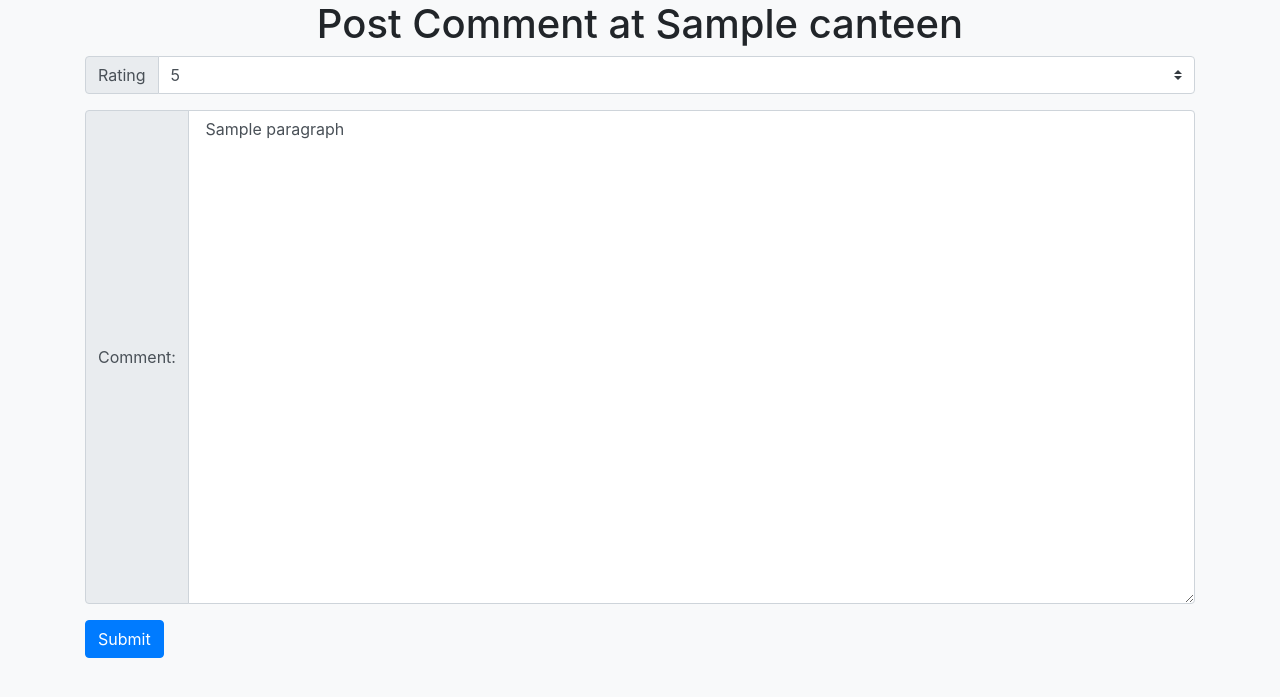
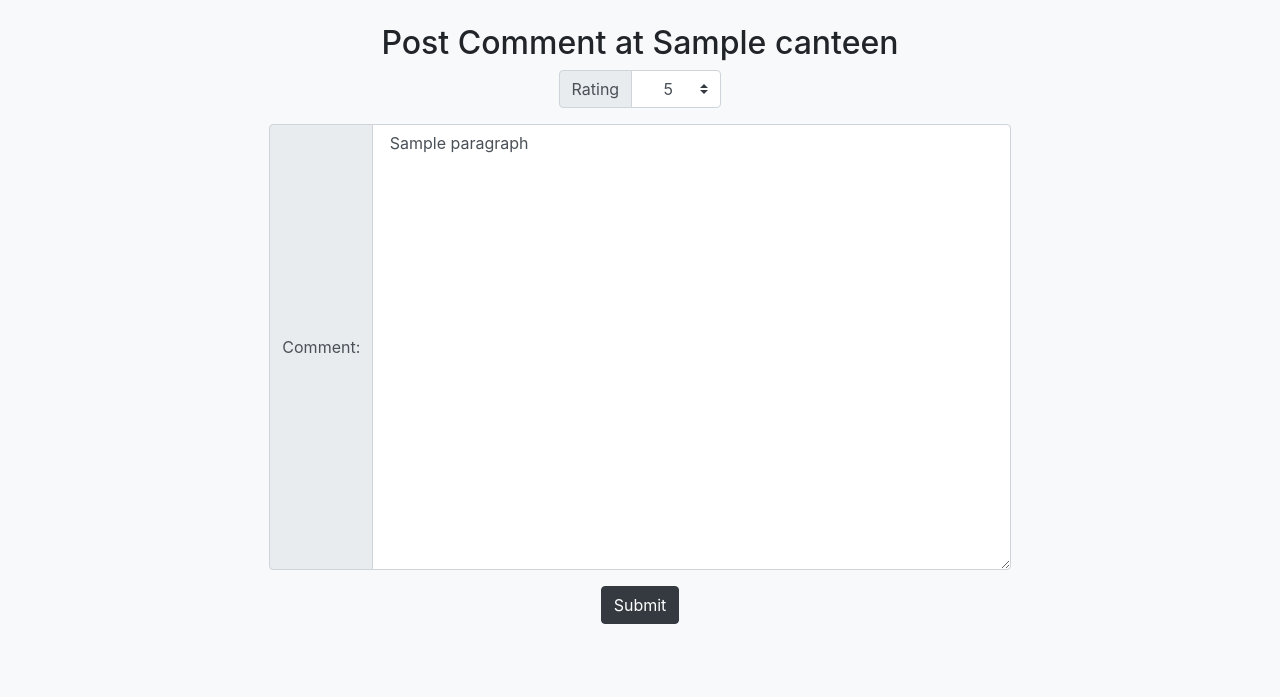
Before and after one commit to sheep167/CSCI3100_canteen_webapp, a Flask app: template canteen/templates/post_comment.html in a window 1280 px wide. Shown: the part 56-753 px from the top of the page. Run offline with Flask 2, Linux system fonts and the light colour scheme; the template is opened without the code that fills it: most values are stand-ins (such as "Sample title", 1, 10 or a date in 2020); some libraries are stand-ins or nearby versions.

Commit message:
Edit post_comment.html

```diff
--- a/canteen/templates/post_comment.html
+++ b/canteen/templates/post_comment.html
@@ -4,16 +4,29 @@
 {% block title %}
 Post Comment
 {% endblock %}
-
+<script>
+    export default {
+        data() {
+            return {
+                value: null
+            }
+        }
+    }
+</script>
 {% block content %}
-<h1 style="text-align:center">Post Comment at {{canteen.name}}</h1>
+<div class="container-fluid my-4">
+    <div class="row mx-4 justify-content-center">
+        <div class="col-8">
+            <h2 style="text-align:center">Post Comment at {{canteen.name}}</h2>
             <div class="container">
                 <form method="POST">
+                    <div class="row justify-content-center">
+                        <div class="col-3 text-center">
                             <div class="input-group mb-3">
                                 <div class="input-group-prepend">
                                     <label class="input-group-text" for="rating">Rating</label>
                                 </div>
-            <select class="custom-select" id="rating" name="rating">
+                                <select class="custom-select text-center" id="rating" name="rating">
                                     <option value="1">1</option>
                                     <option value="2">2</option>
                                     <option value="3">3</option>
@@ -21,14 +34,21 @@
                                     <option value="5" selected>5</option>
                                 </select>
                             </div>
+                        </div>
+                    </div>
                     <div class="input-group mb-3">
                         <div class="input-group-prepend">
                             <span class="input-group-text">Comment: </span>
                         </div>
-            <textarea class="form-control" aria-label="With textarea" rows="20" name="paragraph"> {{paragraph}}</textarea>
+                        <textarea class="form-control" aria-label="With textarea" rows="18"
+                            name="paragraph"> {{paragraph}}</textarea>
                     </div>
-        <button class="btn btn-primary" type="submit"> Submit </button>
+                    <div class="text-center">
+                        <button class="btn btn-dark" type="submit">Submit</button>
+                    </div>
                 </form>
             </div>
-
+        </div>
+    </div>
+</div>
 {% endblock %}
```
Lines whose indentation alone changed are shown as unchanged.
